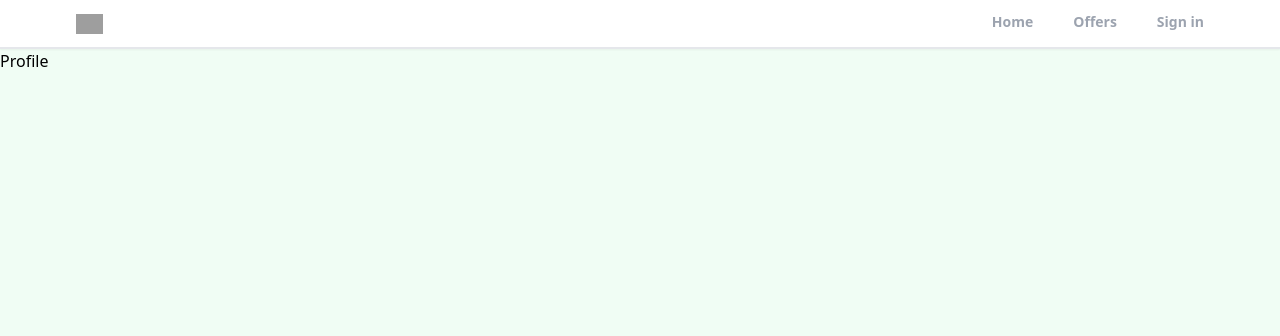
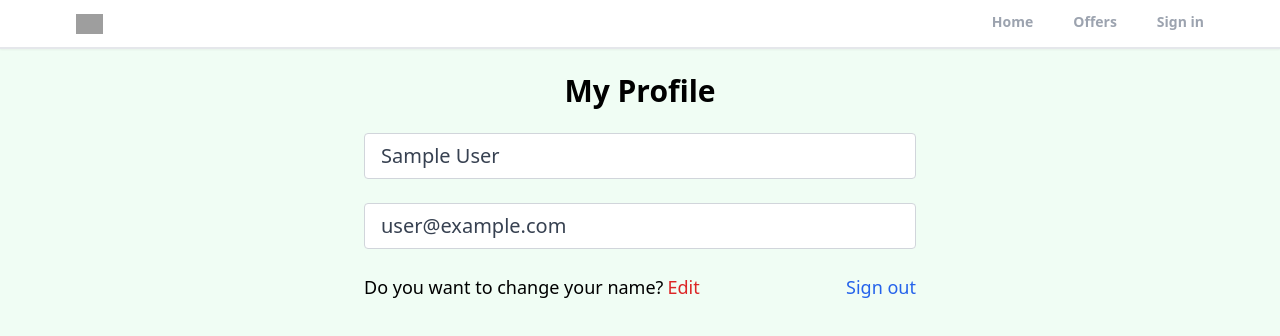
Before and after one commit to veejask-41/realtor-clone, a React (Create React App) app: page /profile in a window 1280 px wide. Shown: the top 336 px of the page. Built offline with nearby package versions, Linux system fonts and the light colour scheme; no server answers; sample sign-in values are in the browser's storage; grey boxes are pictures that could not be loaded.

Commit message:
created private route and private routes and profile page and signout function

```diff
--- a/src/App.js
+++ b/src/App.js
@@ -6,8 +6,9 @@
 import ForgotPassword from "./pages/ForgotPassword";
 import Offers from "./pages/Offers";
 import Header from "./components/Header";
+import PrivateRoute from "./components/PrivateRoute";
 import { ToastContainer } from "react-toastify";
-import 'react-toastify/dist/ReactToastify.css';
+import "react-toastify/dist/ReactToastify.css";
 
 function App() {
   return (
@@ -16,7 +17,9 @@
         <Header />
         <Routes>
           <Route path="/" element={<Home />} />
-          <Route path="/profile" element={<Profile />} />
+          <Route path="/profile" element={<PrivateRoute />}>
+            <Route path="/profile" element={<Profile />} />
+          </Route>
           <Route path="/sign-in" element={<SignIn />} />
           <Route path="/sign-up" element={<SignUp />} />
           <Route path="/forgot-password" element={<ForgotPassword />} />
--- /dev/null
+++ b/src/components/PrivateRoute.jsx
@@ -0,0 +1,11 @@
+import React from "react";
+import { Outlet, Navigate } from "react-router";
+import { useAuthStatus } from "../hooks/useAuthStatus";
+
+export default function PrivateRoute() {
+  const { loggedIn, checkingStatus } = useAuthStatus();
+  if (checkingStatus) {
+    return <h3>Loading...</h3>;
+  }
+  return loggedIn ? <Outlet /> : <Navigate to={"/sign-in"} />;
+}
--- /dev/null
+++ b/src/hooks/useAuthStatus.jsx
@@ -0,0 +1,17 @@
+import { getAuth, onAuthStateChanged } from "firebase/auth";
+import React, { useEffect, useState } from "react";
+
+export function useAuthStatus() {
+  const [loggedIn, setLoggedIn] = useState(false);
+  const [checkingStatus, setCheckingStatus] = useState(true)
+  useEffect(() => {
+    const auth = getAuth()
+    onAuthStateChanged(auth, (user)=>{
+        if(user){
+            setLoggedIn(true)
+        }
+        setCheckingStatus(false)
+    })
+  },[])
+  return {loggedIn, checkingStatus};
+}
--- a/src/pages/Profile.jsx
+++ b/src/pages/Profile.jsx
@@ -1,9 +1,60 @@
-import React from 'react'
+import React, { useState } from "react";
+import { getAuth } from "firebase/auth";
+import { useNavigate } from "react-router";
 
 export default function Profile() {
+  const navigate = useNavigate();
+  const auth = getAuth();
+  const [formData, setFormData] = useState({
+    name: auth.currentUser.displayName,
+    email: auth.currentUser.email,
+  });
+  const { name, email } = formData;
+
+  function onSignOut() {
+    auth.signOut();
+    navigate("/");
+  }
   return (
-    <div>
-      Profile
-    </div>
-  )
+    <>
+      <section className="max-w-6xl mx-auto flex flex-col justify-center items-center">
+        <h1 className="text-3xl text-center mt-6 font-bold">My Profile</h1>
+        <div className="w-full md:w-[50%] mt-6 px-3">
+          <form>
+            {/* Name input */}
+            <input
+              type="text"
+              id="name"
+              value={name}
+              disabled
+              className="mb-6 w-full px-4 py-2 text-xl text-gray-700 bg-white border border-gray-300 rounded transition ease-in-out"
+            />
+            {/* Email input */}
+            <input
+              type="email"
+              id="email"
+              value={email}
+              disabled
+              className="mb-6 w-full px-4 py-2 text-xl text-gray-700 bg-white border border-gray-300 rounded transition ease-in-out"
+            />
+
+            <div className="flex justify-between whitespace-nowrap text-sm sm:text-lg mb-6">
+              <p className="flex items-center">
+                Do you want to change your name?
+                <span className="text-red-600 hover:text-red-700 ml-1 transition ease-in-out duration-200 cursor-pointer">
+                  Edit
+                </span>
+              </p>
+              <p
+                onClick={onSignOut}
+                className="text-blue-600 hover:text-blue-800 transition ease-in-out duration-200 cursor-pointer"
+              >
+                Sign out
+              </p>
+            </div>
+          </form>
+        </div>
+      </section>
+    </>
+  );
 }
```
